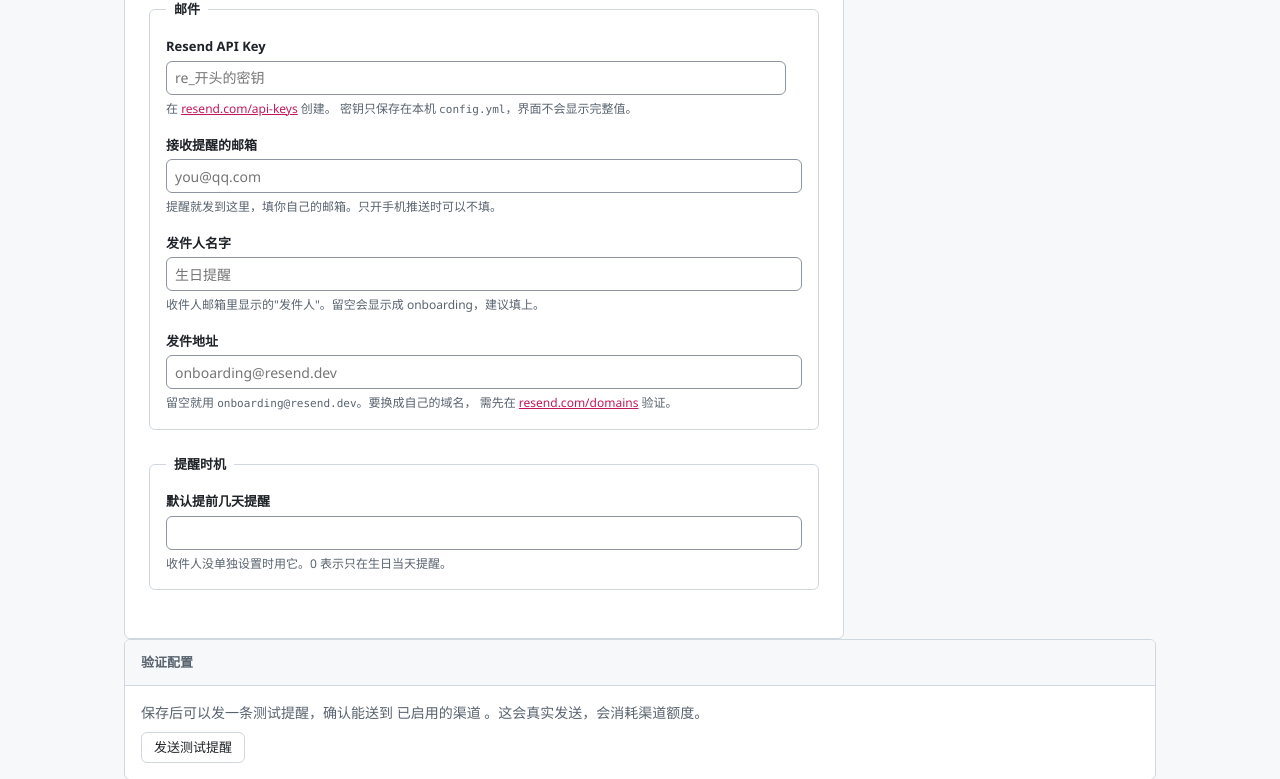
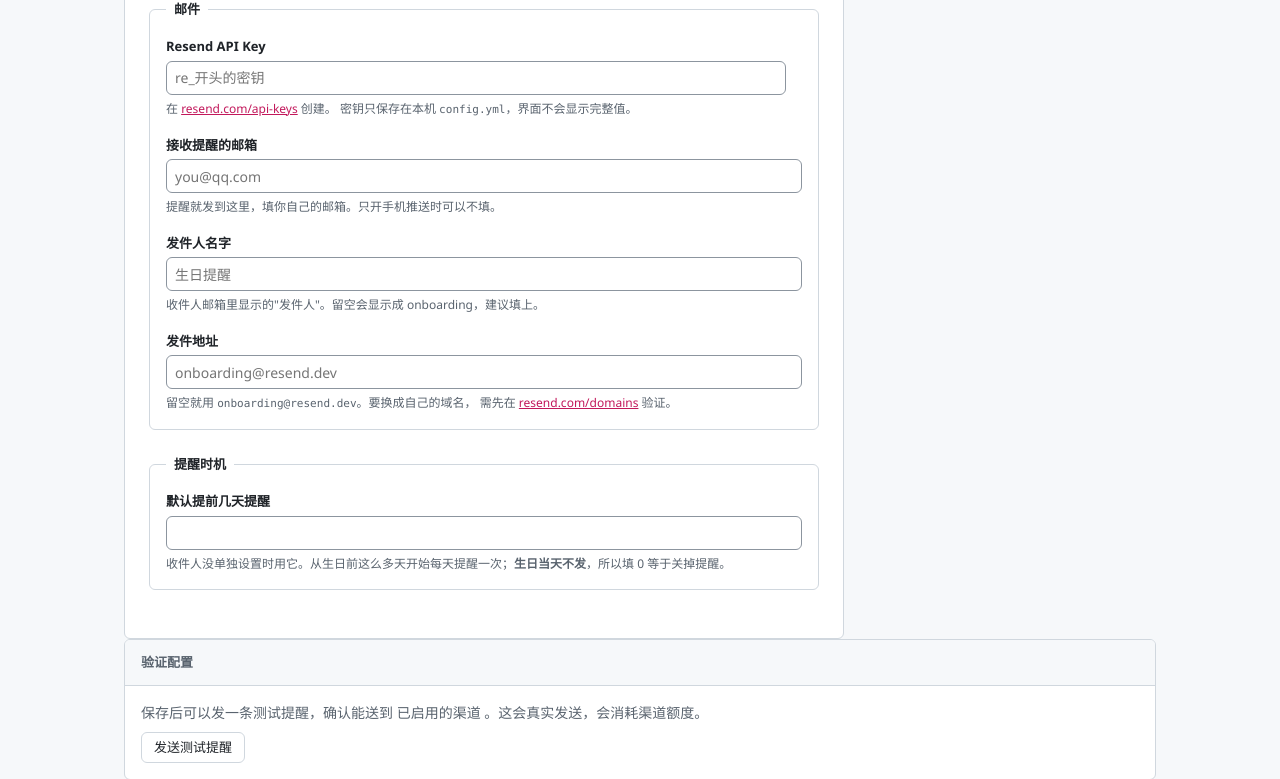
Before and after one commit to Practice019/BirthdayRS, a FastAPI app: template templates/web/settings.html in a window 1280 px wide. Shown: the part 816-1595 px from the top of the page. Run offline with FastAPI, Linux system fonts and the light colour scheme; the template is opened without the code that fills it, so the values that code supplies are empty; some libraries are stand-ins or nearby versions.

Commit message:
fix: 4 位月日被前端误判为不合理；添加后留在添加页
## 报错：1212 被判"不合理"（真 bug）

输入 1212（12 月 12 日）完全合法，提交时后端也接受，但表单的实时校验
把它标红 —— 因为 /api/lunar 只认完整日期，非完整就直接判"不合理"。
前后端判定不一致，使用者会以为自己填错了。

修：/api/lunar 先试完整日期，不行再看是不是 4 位月日。
后者返回 ok=True + month_day_only=True（合法但**推不出农历** ——
农历与公历的对应逐年漂移），前端据此显示"只有月日"与下次阳历生日，
而不是标红。

顺带把报错文案换成能指导操作的：
  旧：身份证出生年月日不合理，请检查格式和日期
  新：公历生日不正确，请填 8 位数字（如 19900120）或 4 位月日（如 0606）

## 添加后留在添加页

原来提交成功就跳回时间轴，每填一个人都要再点一次"添加收件人"——
录入名单往往是一次连着填好几个，很打断。
改为重定向回 /recipients/new 并清空表单，提示"已添加 <姓名>"。
仍是 PRG 模式，刷新不会重复提交。

## 文案清理

字段标签早就从"身份证出生年月日"改成"公历生日"，但报错、列表状态、
桌面端的十来处还在用旧称 —— 标签与报错对不上号，使用者不知道说的是哪一栏。
全部统一为"公历生日"（含桌面端）。

顺带修掉因"窗口不含生日当天"而过时的说明：
  旧：填 0 表示只在生日当天提醒
  新：从生日前这么多天开始每天提醒一次，生日当天不发（填 0 等于关掉）
设置页、表单、桌面端三处。

## 验证

浏览器实测（隔离实例）：
  输入 1212 → 有效「只有月日」，显示 下次阳历生日：2026-12-12
  输入 0230 → 不合理（正确拒绝）
  提交后   → 留在 /recipients/new，表单清空，提示"已添加 浏览器测试"

测试：313 passed（新增 3 个回归），flake8 干净。

```diff
--- a/src/desktop/static/app.js
+++ b/src/desktop/static/app.js
@@ -194,7 +194,7 @@
         '只有农历生日（旧格式）。编辑这条补上阳历生日后会自动换算'));
     } else if (r.solar_invalid) {
       tdBirth.appendChild(el('span', 'mono', r.solar_birthday || '未填'));
-      tdBirth.appendChild(el('span', 'sub sub--warn', '身份证出生年月日不合理，请修正'));
+      tdBirth.appendChild(el('span', 'sub sub--warn', '公历生日不正确，请修正'));
     } else {
       tdBirth.appendChild(el('span', 'mono', r.solar_birthday || ''));
       if (r.lunar_text) {
@@ -411,9 +411,9 @@
         note.appendChild(el('strong', null, data.next_solar_birthday));
       }
     } else if (state === 'bad') {
-      note.textContent = (data && data.error) || '身份证出生年月日不合理，请检查格式和日期。';
+      note.textContent = (data && data.error) || '公历生日不正确，请填 8 位数字或 4 位月日。';
     } else {
-      note.textContent = '填好身份证出生年月日后，这里会显示下次农历生日与下次阳历生日。';
+      note.textContent = '填好公历生日后，这里会显示下次农历生日与下次阳历生日。';
     }
 
     var status = $('#solar-status');
--- a/src/desktop/static/body.html
+++ b/src/desktop/static/body.html
@@ -91,7 +91,7 @@
           </div>
 
           <div class="field">
-            <label for="f-solar">身份证出生年月日 <span class="req" aria-hidden="true">*</span></label>
+            <label for="f-solar">公历生日</label>
             <div class="input-group">
               <input id="f-solar" type="text" class="mono" placeholder="19900120"
                      inputmode="numeric"
@@ -103,7 +103,7 @@
             </div>
             <p class="field__hint">身份证上的出生日期，例如 1990-01-20</p>
             <p id="lunar-note" class="lunar-note" data-state="empty" aria-live="polite">
-              填好身份证出生年月日后，这里会显示下次农历生日与下次阳历生日。
+              填好公历生日后，这里会显示下次农历生日与下次阳历生日。
             </p>
           </div>
 
@@ -111,7 +111,7 @@
             <label for="f-reminder_days">提前几天提醒</label>
             <input id="f-reminder_days" type="number" min="0" max="365" placeholder="默认"
                    style="max-width:180px">
-            <p class="field__hint">留空就用设置里的默认值；填 0 表示只在生日当天提醒。</p>
+            <p class="field__hint">留空就用设置里的默认值。从生日前这么多天开始每天提醒，生日当天不发。</p>
           </div>
 
           <div class="field">
--- a/src/web/app.py
+++ b/src/web/app.py
@@ -12,7 +12,7 @@ from __future__ import annotations
 
 import logging
 from contextlib import asynccontextmanager
-from datetime import datetime
+from datetime import date, datetime
 from pathlib import Path
 from typing import Any, Dict, Optional
 
@@ -48,6 +48,7 @@ from src.web.lunar import (
     solar_to_lunar,
     to_lunar_display_from_solar,
     validate_solar_date,
+    parse_month_day,
 )
 from src.web.repository import (
     ConfigNotFoundError,
@@ -635,7 +636,13 @@ def create_app(
                 status_code=500,
             )
 
-        return RedirectResponse(f"/?notice=已添加 {payload.name}", status_code=303)
+        # 添加后**留在添加页**并清空表单：录入名单往往是一次连着填好几个人，
+        # 每填一个就被弹回时间轴、还要再点一次"添加收件人"，很打断。
+        # 已添加的人名放进 notice，让人确认这次确实存进去了。
+        # PRG 模式：重定向到 GET，避免刷新时重复提交。
+        return RedirectResponse(
+            f"/recipients/new?notice=已添加 {payload.name}", status_code=303
+        )
 
     @app.get("/recipients/{index}/edit", response_class=HTMLResponse)
     async def edit_recipient(request: Request, index: int) -> HTMLResponse:
@@ -683,7 +690,25 @@ def create_app(
 
         stored_input = normalize_solar_input(raw)
         parsed = parse_iso_date(stored_input)
+
         if parsed is None:
+            # 不是完整日期 —— 再看是不是"只有月日"（如 1212）。
+            # 这种写法是合法的，只是**推不出农历**（农历与公历的对应逐年漂移），
+            # 所以要回 ok=True 但它没有农历可显示。曾经这里直接判"不合理"，
+            # 于是 1212 这种完全正常的输入被标红。
+            month_day = parse_month_day(raw)
+            if month_day is not None:
+                nxt = next_solar_occurrence(date(2000, month_day[0], month_day[1]))
+                return {
+                    "ok": True,
+                    "display": None,
+                    "stored": None,
+                    "solar": f"{month_day[0]:02d}{month_day[1]:02d}",
+                    "next_solar": None,
+                    "next_solar_birthday": nxt.isoformat() if nxt else None,
+                    "month_day_only": True,
+                    "hint": "只有月日，不换算农历",
+                }
             return {
                 "ok": False,
                 "display": None,
--- a/src/web/domain.py
+++ b/src/web/domain.py
@@ -184,7 +184,7 @@ class RecipientView:
     def status_text(self) -> str:
         """面向使用者的状态描述（不暴露 days_until 之类的内部概念）。"""
         if self.solar_invalid:
-            return "身份证出生年月日不合理"
+            return "公历生日不正确"
         if self.days_until is None:
             return "日期无法识别"
         if self.days_until == 0:
--- a/src/web/lunar.py
+++ b/src/web/lunar.py
@@ -39,8 +39,8 @@ _YEAR_WINDOW = 1
 _YEAR_WORDS = {0: "今年", 1: "明年", 2: "后年"}
 
 #: 阳历日期不合理时的统一提示。
-#: 措辞与表单标签保持一致（都用"身份证出生年月日"），避免标签与报错对不上号。
-INVALID_SOLAR_HINT = "身份证出生年月日不合理，请检查格式和日期"
+#: 措辞与表单标签保持一致（都用"公历生日"），避免标签与报错对不上号。
+INVALID_SOLAR_HINT = "公历生日不正确，请填 8 位数字（如 19900120）或 4 位月日（如 0606）"
 
 
 def relative_year_label(target: datetime.date, today: Optional[datetime.date] = None) -> str:
--- a/src/web/static/app.js
+++ b/src/web/static/app.js
@@ -51,7 +51,7 @@ document.querySelectorAll('form.js-test-send').forEach(function (form) {
     return;
   }
 
-  var placeholder = '填好身份证出生年月日后，这里会显示下次农历生日与下次阳历生日。';
+  var placeholder = '填好公历生日后，这里会显示下次农历生日与下次阳历生日。';
 
   var timer = null;
   var lastQuery = null;
@@ -120,7 +120,18 @@ document.querySelectorAll('form.js-test-send').forEach(function (form) {
         if (input.value.trim() !== value) {
           return;
         }
-        if (data.ok) {
+        if (data.ok && data.month_day_only) {
+          // 只有月日：合法，但算不出农历（农历与公历的对应逐年漂移）。
+          // 只报阳历生日的下一次，不假装有农历。
+          setStatus('ok', '只有月日');
+          output.setAttribute('data-state', 'ok');
+          var only = [{ text: '只有月日，不换算农历。' }];
+          if (data.next_solar_birthday) {
+            only.push({ text: '　下次阳历生日：' });
+            only.push({ text: data.next_solar_birthday, strong: true });
+          }
+          renderNote(only);
+        } else if (data.ok) {
           setStatus('ok', '有效');
           output.setAttribute('data-state', 'ok');
           // 两个不同的日期：农历生日落在阳历哪天，以及阳历生日的下一次
@@ -135,7 +146,7 @@ document.querySelectorAll('form.js-test-send').forEach(function (form) {
           renderNote(parts);
         } else {
           // 阳历不合理时：不显示农历，只在这里说明问题。
-          var hint = data.hint || '身份证出生年月日不合理，请检查格式和日期';
+          var hint = data.hint || '公历生日不正确，请填 8 位数字或 4 位月日';
           setStatus('bad', '不合理');
           output.setAttribute('data-state', 'bad');
           renderNote([{ text: hint }]);
--- a/templates/web/form.html
+++ b/templates/web/form.html
@@ -75,10 +75,10 @@
             </span>
           {% endif %}
         {% elif values.solar_state == 'bad' %}
-          身份证出生年月日不合理，请检查格式和日期。
+          公历生日不正确，请填 8 位数字（如 19900120）或 4 位月日（如 0606）。
         {% else %}
           <span class="lunar-note__placeholder">
-            填好身份证出生年月日后，这里会显示下次农历生日与下次阳历生日。
+            填好公历生日后，这里会显示下次农历生日与下次阳历生日。
           </span>
         {% endif %}
       </p>
@@ -108,7 +108,7 @@
              value="{{ values.reminder_days if values.reminder_days is not none else '' }}"
              {% if errors.reminder_days %}aria-describedby="days-err" aria-invalid="true"{% endif %}>
       <p class="field__hint">
-        留空就用设置里的默认值（当前 {{ default_reminder_days }} 天）；填 0 表示只在生日当天提醒。
+        留空就用设置里的默认值（当前 {{ default_reminder_days }} 天）。从生日前这么多天开始，每天提醒一次，<strong>生日当天不再提醒</strong>。
       </p>
       {% if errors.reminder_days %}
         <p class="field__err" id="days-err">{{ errors.reminder_days }}</p>
--- a/templates/web/list.html
+++ b/templates/web/list.html
@@ -122,7 +122,7 @@
                 </span>
               {% elif not r.solar_valid %}
                 <span class="mono">{{ r.solar_birthday or '未填' }}</span>
-                <span class="sub sub--warn">身份证出生年月日不合理，请修正</span>
+                <span class="sub sub--warn">公历生日不正确，请修正</span>
               {% else %}
                 <span class="mono">{{ r.solar_birthday }}</span>
                 {% if r.lunar_text %}
--- a/templates/web/settings.html
+++ b/templates/web/settings.html
@@ -239,7 +239,7 @@
                min="0" max="365"
                value="{{ values.default_reminder_days if values.default_reminder_days is not none else 3 }}"
                {% if errors.default_reminder_days %}aria-describedby="days-err" aria-invalid="true"{% endif %}>
-        <p class="field__hint">收件人没单独设置时用它。0 表示只在生日当天提醒。</p>
+        <p class="field__hint">收件人没单独设置时用它。从生日前这么多天开始每天提醒一次；<strong>生日当天不发</strong>，所以填 0 等于关掉提醒。</p>
         {% if errors.default_reminder_days %}
           <p class="field__err" id="days-err">{{ errors.default_reminder_days }}</p>
         {% endif %}
```
Also changed, not shown: tests/test_web.py (+51 -3 lines).
